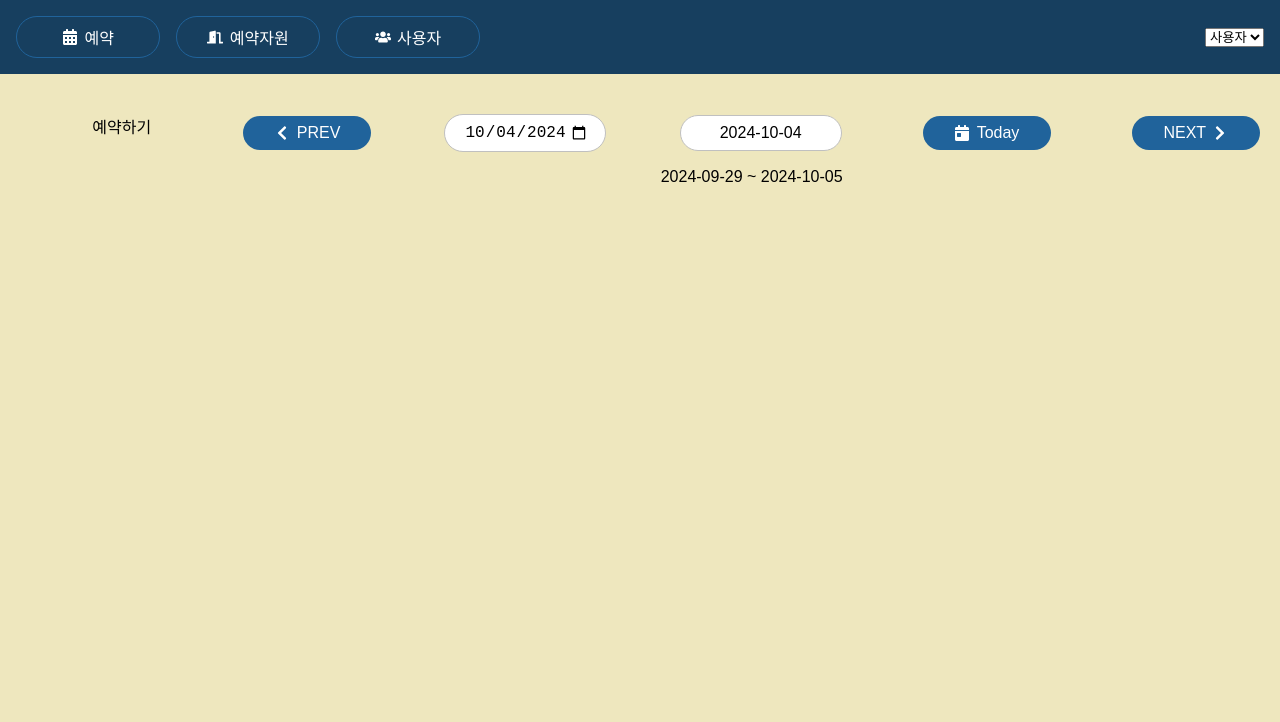
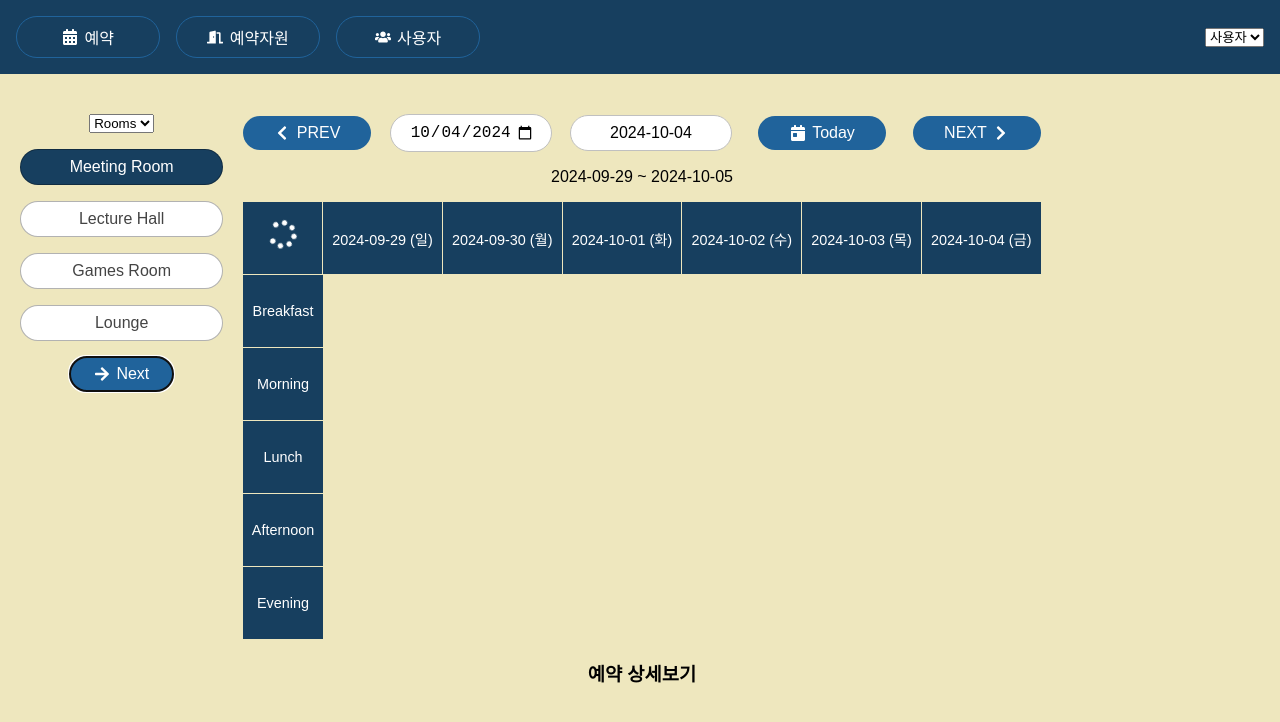
Before and after one commit to kimsohee-around/React-Demo, a React (Vite) app: page /bookings in a window 1280 px wide. Shown: the top 722 px of the page. Built offline with nearby package versions, Linux system fonts and the light colour scheme; data requests are answered from the project's data file.

Commit message:
#13 예약 화면 준비

```diff
--- a/src/App.css
+++ b/src/App.css
@@ -203,6 +203,13 @@ main {
   width:8em;
 }
 
+.date-picker {
+  display: flex;
+  margin: 0 0 1em;
+  justify-content: space-between;
+  align-items: center;
+}
+
 .date-picker > span {
   flex-grow: 2;
   display: flex;
@@ -243,3 +250,84 @@ main {
 header .icon-loading {
   color: white;
 }
+
+.bookings {
+  display: grid;
+  grid-template-columns: 4fr 1fr;
+  grid-column-gap: 20px;
+}
+.bookingsError {
+  background: var(--error);
+  color: var(--page-bg);
+  padding: 1em;
+  margin:0;
+}
+.bookingsGrid {
+  width: 100%;
+  border-collapse: collapse;
+}
+.bookingsGrid th,
+.bookingsGrid td {
+  padding:0.5em;
+  border:1px solid var(--page-bg);
+  height:4em;   /*변경 및 이하 추가*/
+  font-size: 0.9rem;
+  font-weight: 300;
+}
+.bookingsGrid th {
+  background: var(--primary);
+  color:var(--light-text);
+}
+.bookingsGrid td {
+  background:var(--light-text);
+  transition: opacity 0.4s ease;
+  opacity: 0.5;
+}
+.bookingsGrid.active td {
+  color:var(--dark-text);
+  opacity: 1;
+}
+.bookingsGrid thead th {
+  border-top:none;
+  border-bottom:none;
+}
+.bookingsGrid th:first-child,
+.bookingsGrid th:last-child {
+  border-left:none;
+  border-right:none;
+}
+.bookingsGrid.active td:hover {
+  cursor: pointer;
+  background:#eee;
+}
+.bookingsGrid.active .selected {
+  background: var(--secondary);
+  color:var(--light-text);
+}
+.bookingsGrid.active td.selected:hover {
+  background: var(--secondary);
+  color: var(--primary);
+}
+.bookingsGrid .status {
+  font-size: 200%;
+}
+.booking-details .icon-loading {
+  font-size: 100%;
+  margin-right: 0.5em;
+}
+.grid-wrapper {
+  position: relative;
+  width: 100%;
+  min-height: 600px;
+  overflow:auto;
+}
+
+.grid {
+  position: absolute;
+  width: 100%;
+}
+
+.placeholder {
+  background:#eee;
+  padding:2rem;
+}
--- a/src/component/Bookables/BookablesList.jsx
+++ b/src/component/Bookables/BookablesList.jsx
@@ -20,6 +20,8 @@ export default function BookablesList ({bookable, setBookable}) {
         loadData("http://localhost:3001/bookables")
             .then(bookables => {
                 setBookable(bookables[0]);
+      //fetch 결과 bookable 을 변경 -> 프롭으로 받은 상태변수로
+                //변경결과 부모 컴포넌트에게 상향
                 setBookables(bookables);
                 setIsLoading(false);
             })
@@ -58,15 +60,16 @@ export default function BookablesList ({bookable, setBookable}) {
             </select>
 
             <ul className="bookables items-list-nav">
+                {/* 기존 코드 (b,i) 인자를 받아서 i 인덱스 상태를 변경함*/}
                 {bookablesInGroup.map(b => (
                     <li
                         key={b.id}
                         className={b.id === bookable.id ? "selected" : null}
-                    >
+                    >  {/* 순서2) 재렌더링 css 변경. bookalble 은 새로운 상태값*/}
                         <button
                             className="btn"
                             onClick={() => setBookable(b)}
-                        >
+                        >  {/* 순서 1) bookable 상태를 변경  */}
                             {b.title}
                         </button>
                     </li>
--- a/src/component/Bookables/BookablesView.jsx
+++ b/src/component/Bookables/BookablesView.jsx
@@ -13,4 +13,7 @@ export default function BookablesView () {
             <BookableDetails bookable={bookable}/>
         </>
     );
+    //bookable state 상태 변화는 자식 컴포넌트에서 발생하고
+    //   변경된 상태를 부모에게로 전달. - BookablesList 형제 컴포넌트 BookableDetails
+    //   BookableDetails 도 변경되 상태값으로 재렌더링
 }
--- /dev/null
+++ b/src/component/Bookings/BookingDetails.jsx
@@ -0,0 +1,7 @@
+export default function BookingDetails({booking, bookable}){
+    return (
+        <div className="booking-details">
+            <h3>예약 상세보기</h3>
+        </div>
+    )
+}
--- /dev/null
+++ b/src/component/Bookings/Bookings.jsx
@@ -0,0 +1,32 @@
+import {useReducer,useState} from "react";
+import {getWeek} from "../utils/date-utils.js";
+import weekReducer from './weekReducer.js'
+import WeekPicker from "./WeekPicker.jsx";
+import BookingDetails from "./BookingDetails.jsx";
+import BookingsGrid from "./BookingsGrid.jsx";
+
+export default function Bookings({bookable}){
+    const [week, dispatch] = useReducer(
+        weekReducer,new Date(), getWeek
+    )
+    // 예약 정보 저장
+    const [booking, setBooking] = useState(null)
+
+    return (
+        <div className="bookings">
+            <div>
+                <WeekPicker
+                    week = {week}
+                    dispatch = {dispatch}/>
+                <BookingsGrid
+                    week={week}
+                    bookable={bookable}
+                    booking={booking}
+                    setBooking={setBooking}/>
+                <BookingDetails
+                    booking={booking}
+                    bookable={bookable}/>
+            </div>
+        </div>
+    )
+}
--- /dev/null
+++ b/src/component/Bookings/BookingsGrid.jsx
@@ -0,0 +1,76 @@
+import {useState} from "react";
+import {getGrid} from "./grid-builder.js";
+import {formatDateDay} from '../utils/date-utils.js'
+import Spinner from "../UI/Spinner.jsx";
+export default function BookingsGrid ({week, bookable, booking, setBooking}){
+    // const [bookings, setBookings] = useState(null)
+    /*bookable = {
+        id: 3,
+        group: "Rooms",
+        title: "Games Room",
+        notes: "Table tennis, table football, pinball! There's also a selection of board games. Please tidy up!",
+        sessions: [
+            0,
+            2,
+            4
+        ],
+        days: [
+            0,
+            2,
+            3,
+            4,
+            5,
+            6
+        ]
+    }*/
+
+    const bookings = [
+        {
+            "session": "Lunch",
+            "date": "2024-09-23",
+            "bookableId": 3,
+            "title": "Football Challenge",
+            "bookerId": 3,
+            "id": 2
+        },
+        {
+            "session": "Breakfast",
+            "date": "2024-09-26",
+            "bookableId": 3,
+            "title": "Tiddlywinks",
+            "bookerId": 2,
+            "id": 5
+        }
+    ]
+    const {grid, sessions, dates}
+             = bookable? getGrid(bookable,week.start):{}
+
+    return (
+        <table className={bookings? "bookingsGrid active":"bookingsGrid"}
+        >
+            <thead>
+                <tr>
+                    <th>
+                        <span className="status">
+                            <Spinner/>
+                        </span>
+                    </th>
+                    {dates && dates.map(d => (
+                        <th key={d}>
+                            {formatDateDay(new Date(d))}
+                        </th>
+                    ))}
+                </tr>
+            </thead>
+            <tbody>
+            {sessions && sessions.map(session => (
+                <tr key={session}>
+                    <th>{session}</th>
+                    {dates.map(date => "")}
+                </tr>
+            ))}
+            </tbody>
+        </table>
+    )
+
+}
--- a/src/component/Bookings/BookingsPage.jsx
+++ b/src/component/Bookings/BookingsPage.jsx
@@ -1,15 +1,18 @@
 import WeekPicker from "./WeekPicker.jsx";
+import BookablesList from "../Bookables/BookablesList.jsx";
+import {useState} from "react";
+import Bookings from "./Bookings.jsx";
 
 function BookingsPage(){
+    const [bookable, setBookable] = useState(null)
+
     return(
         <main className="bookings-page">
-            <div>예약하기</div>
-          {/*  <WeekPicker date=""  day=""  month=""/>
-               WeekPicker 에서 받을 값이 3개 -> 함수에서 props 변수 로 받거나
-                또는 오브젝트 분해하여 {date,day,month}
-          */}
-            {/* WeekPicker 에게 초기값으로 date 속성을 전달합니다.*/}
-            <WeekPicker date={new Date()}/>
+          <BookablesList
+              bookable={bookable}
+              setBookable={setBookable}/>
+   {/* BookablesList 선택한 bookable 객체는 부모, 형제 Bookings 와 공유*/}
+          <Bookings bookable={bookable}/>
         </main>
     )
 }
--- a/src/component/Bookings/WeekPicker.jsx
+++ b/src/component/Bookings/WeekPicker.jsx
@@ -2,10 +2,9 @@ import {useReducer} from "react";
 import reducer from "./weekReducer.js";
 import getWeek from "./date-util.js";
 import {FaCalendarDay, FaChevronLeft, FaChevronRight} from "react-icons/fa";
+import {formatDate} from "../utils/date-utils.js";
 
-function WeekPicker({date}){
-    //date 값으로 getWeek 함수를 통해 state(week) 를 초기화
-    const [week, dispatch] = useReducer(reducer,date,getWeek)
+function WeekPicker({week,dispatch}){
     return (
         <div>
             <p className="date-picker">
@@ -57,13 +56,7 @@ function WeekPicker({date}){
 
 }
 
-function formatDate(date) {
-    const year = date.getFullYear()
-    const month = String(date.getMonth()+1).padStart(2,'0')
-    const day = String (date.getDate()).padStart(2,'0')
 
-    return [year,month,day].join('-')
-}
 
 
 export default WeekPicker
--- a/src/component/Bookings/date-util.js
+++ b/src/component/Bookings/date-util.js
@@ -18,6 +18,9 @@ function addDays(forDate, offset){
     return date;
 }
 
+
+
+
 /* 위 함수 테스트 입니다.*/
 let result = getWeek(new Date())
 console.log("오늘 result:",result)
--- /dev/null
+++ b/src/component/Bookings/grid-builder.js
@@ -0,0 +1,75 @@
+// grid(격자,테이블)
+// 행제목은 세션이름들
+// 열제목은 선택한 날짜 해당 주의 날짜들
+
+// 선택한 bookable 데이터를 격자구조로 출력할 수 있는 오브젝트만들기
+import {addDays, formatDate} from "../utils/date-utils.js";
+import {sessions as sessionNames} from "../../static.json"
+
+export function getGrid(bookable, startDate){
+    // 선택한 날짜 해당 주의 날짜들 저장한 배열 생성
+    const dates = bookable.days.sort().map(
+        d => formatDate(addDays(startDate,d))
+    )
+    // 선택한 bookable 의 sessions 숫자를 문자열 이름으로 저장한 배열 생성
+    // bookable.sessions 는 id: 3은 [0,2,4] 을 [ 'Breakfast', 'Lunch', 'Evening' ]
+    const sessions = bookable.sessions.map(
+        i=> sessionNames[i]
+    )
+
+    const grid = {}
+    sessions.forEach(session => {
+        grid[session] ={}
+        dates.forEach(date => grid[session][date]={
+            session,
+            date,
+            bookableId : bookable.id,
+            title:""
+        })
+    })
+    //키이름과 변수명이 같으면 생략해서 하나만 써도 됩니다.
+    return { grid,  //grid: grid,
+             dates,
+             sessions: sessionNames
+           }
+}
+
+// ====  테스트 ======
+/*
+const sessionNames= [
+    "Breakfast",
+    "Morning",
+    "Lunch",
+    "Afternoon",
+    "Evening"
+]
+
+const bookable = {
+    id: 3,
+    group: "Rooms",
+    title: "Games Room",
+    notes: "Table tennis, table football, pinball! There's also a selection of board games. Please tidy up!",
+    sessions: [
+        0,
+        2,
+        4
+    ],
+    days: [
+        0,
+        2,
+        3,
+        4,
+        5,
+        6
+    ]
+}
+
+
+const result = getGrid(bookable, new Date("2024-09-29"))
+console.log('-->', result)   // grid 객체
+
+//자바스크립트 프로퍼티 get/set 할 때, 객체.프로퍼티이름 또는 객체[프로퍼티이름]
+const grid = result.grid
+console.log('--',grid["Lunch"])
+console.log('---',grid["Lunch"]["2024-10-01"])
+ */
--- a/src/component/utils/date-utils.js
+++ b/src/component/utils/date-utils.js
@@ -19,17 +19,17 @@ export function formatDate(date) {
     const month = String(date.getMonth() + 1).padStart(2, '0'); // 0부터 시작하므로 +1 필요
     const day = String(date.getDate()).padStart(2, '0');
 
-
     return [year, month, day].join('-');
 }
 
 export function formatDateDay(date){
     const days = ['(일)', '(월)', '(화)', '(수)', '(목)', '(금)', '(토)'];
-    const dayName = days[date.getDay()]; // 요일 가져오기
+    const dayName = days[date.getDay()];
+    // 요일 0,1,2,3 을 문자열 요일 이름으로 바꾸기
 
-    return formatDate(date) + "\n" + dayName
+    return formatDate(date) + " " + dayName
 }
-
+// 객체에 날짜를 key로 할때 yyyy-mm-dd (표준시)
 export function shortISO (date) {
     return date.toISOString().split("T")[0];
 }
```
